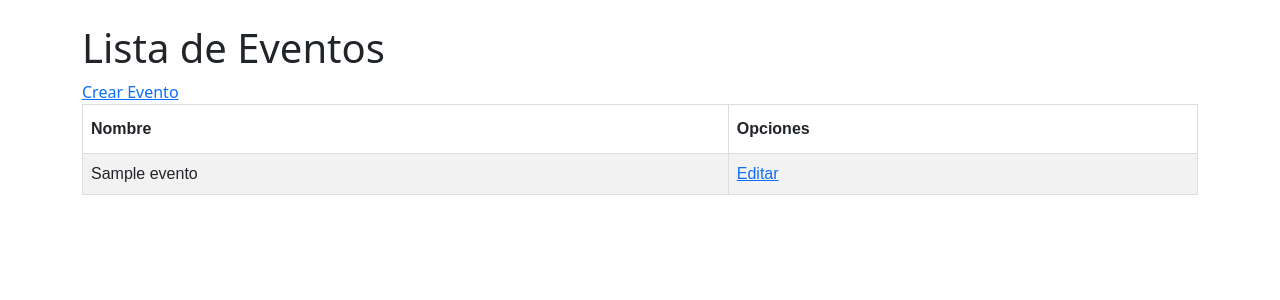
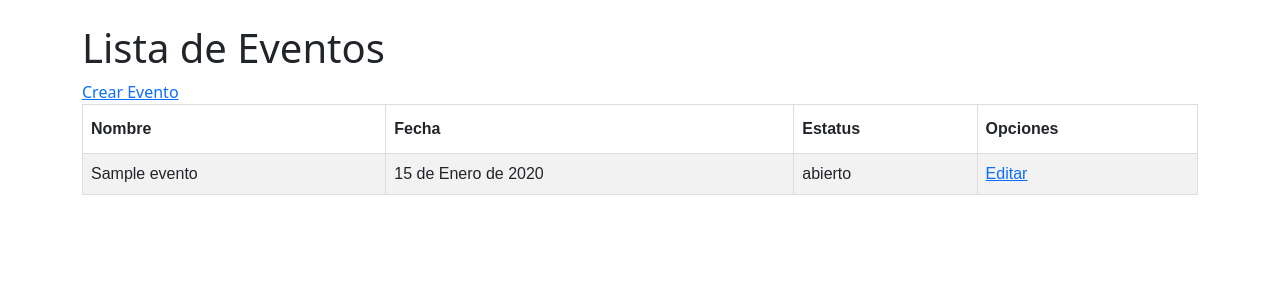
Before and after one commit to meg544/django-p61L, a Django app: page /eventos/ in a window 1280 px wide. Shown: the part 56-356 px from the top of the page. Run offline with Django 4.2, Linux system fonts and the light colour scheme; a user stored in the database is signed in; tables that the repository leaves empty hold one stand-in row (values such as "Sample post"); parts of the project's set-up code (start-up, migrations or seed data) failed here and were passed over.

Commit message:
se adiciona fecha_evento y estatus a listar_eventos.html

```diff
--- a/myapp/templates/eventos/listar_eventos.html
+++ b/myapp/templates/eventos/listar_eventos.html
@@ -2,7 +2,7 @@
 
 {% block content %}
 
-<!DOCTYPE html>
+
 <html>
 <head>
     <title>Lista de Eventos</title>
@@ -35,11 +35,15 @@
 <table id="customers">
     <tr>
         <th>Nombre</th>
+        <th>Fecha</th>
+        <th>Estatus</th>
         <th>Opciones</th>
     </tr>
     {% for evento in eventos %}
     <tr>
         <td>{{ evento.nombre }}</td>
+        <td>{{ evento.fecha_evento }}</td>
+        <td>{{ evento.estatus }}</td>
         <td>
             <a href="{% url 'editar_evento' evento.pk %}">Editar</a>
 
```
